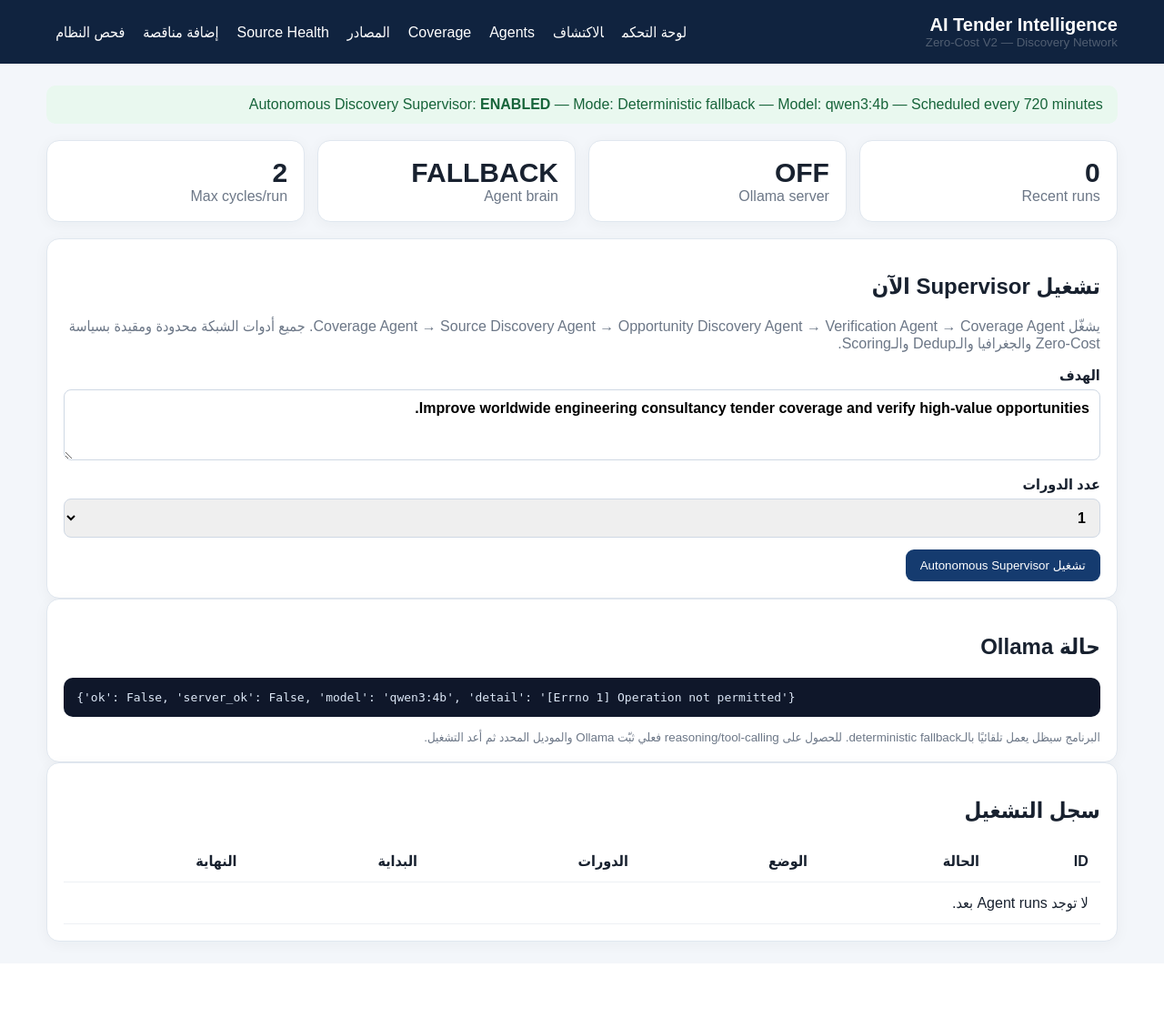
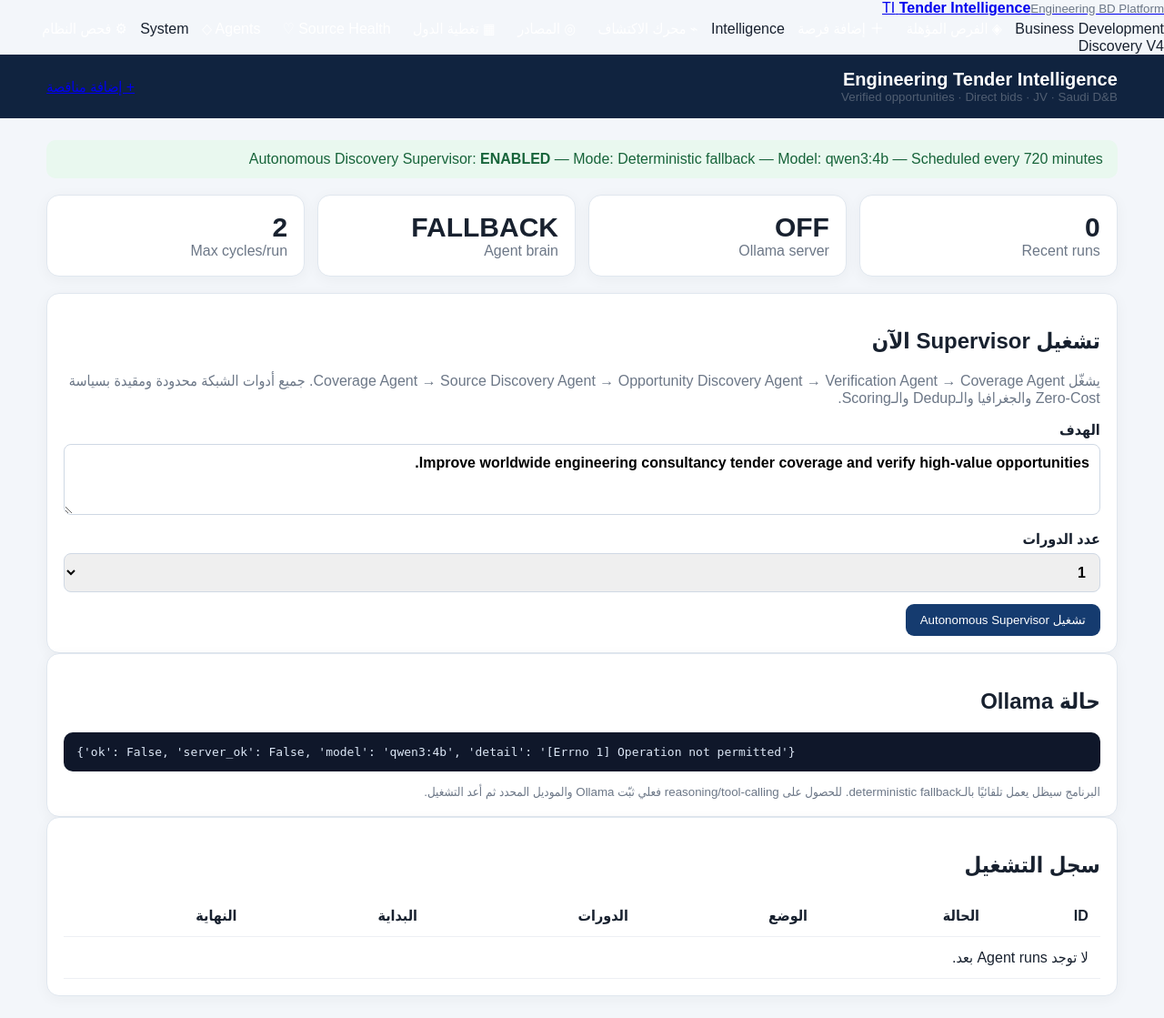
Before and after one commit to elsamman78-tech/Tender_intelligence, a FastAPI app: page /agents in a window 1280 px wide. Shown: the whole page at 91% size. Before the commit the page ends 1048 px from the top, so only its background shows below. Run offline with FastAPI, Linux system fonts and the light colour scheme; data that the repository does not hold is empty.

Commit message:
ui: replace legacy header with professional application shell

```diff
--- a/app/templates/base.html
+++ b/app/templates/base.html
@@ -1,4 +1,40 @@
-<!doctype html><html lang="ar" dir="rtl"><head><meta charset="utf-8"><meta name="viewport" content="width=device-width,initial-scale=1">
-<title>{{ title or 'Tender Intelligence' }}</title><link rel="stylesheet" href="/static/style.css"></head>
-<body><header><div><strong>AI Tender Intelligence</strong><small>Zero-Cost V2 — Discovery Network</small></div><nav><a href="/">لوحة التحكم</a><a href="/discovery">الاكتشاف</a><a href="/coverage/countries">Coverage</a><a href="/agents">Agents</a><a href="/sources">المصادر</a><a href="/system/source-health">Source Health</a><a href="/tenders/new">إضافة مناقصة</a><a href="/system/doctor">فحص النظام</a></nav></header>
-<main>{% block content %}{% endblock %}</main></body></html>
+<!doctype html>
+<html lang="ar" dir="rtl">
+<head>
+  <meta charset="utf-8">
+  <meta name="viewport" content="width=device-width,initial-scale=1">
+  <title>{{ title or 'Tender Intelligence' }}</title>
+  <link rel="stylesheet" href="/static/style.css">
+</head>
+<body>
+<div class="app-shell">
+  <aside class="sidebar">
+    <a href="/" class="brand">
+      <span class="brand-mark">TI</span>
+      <span><strong>Tender Intelligence</strong><small>Engineering BD Platform</small></span>
+    </a>
+    <nav class="side-nav">
+      <span class="nav-label">Business Development</span>
+      <a href="/" class="nav-item"><span>◈</span> الفرص المؤهلة</a>
+      <a href="/tenders/new" class="nav-item"><span>＋</span> إضافة فرصة</a>
+      <span class="nav-label">Intelligence</span>
+      <a href="/discovery" class="nav-item"><span>⌁</span> محرك الاكتشاف</a>
+      <a href="/sources" class="nav-item"><span>◎</span> المصادر</a>
+      <a href="/coverage/countries" class="nav-item"><span>▦</span> تغطية الدول</a>
+      <span class="nav-label">System</span>
+      <a href="/agents" class="nav-item"><span>◇</span> Agents</a>
+      <a href="/system/source-health" class="nav-item"><span>♡</span> Source Health</a>
+      <a href="/system/doctor" class="nav-item"><span>⚙</span> فحص النظام</a>
+    </nav>
+    <div class="sidebar-foot"><span class="status-dot"></span> Discovery V4</div>
+  </aside>
+  <div class="workspace">
+    <header class="topbar">
+      <div><strong>Engineering Tender Intelligence</strong><small>Verified opportunities · Direct bids · JV · Saudi D&amp;B</small></div>
+      <a class="top-action" href="/tenders/new">+ إضافة مناقصة</a>
+    </header>
+    <main>{% block content %}{% endblock %}</main>
+  </div>
+</div>
+</body>
+</html>
```
